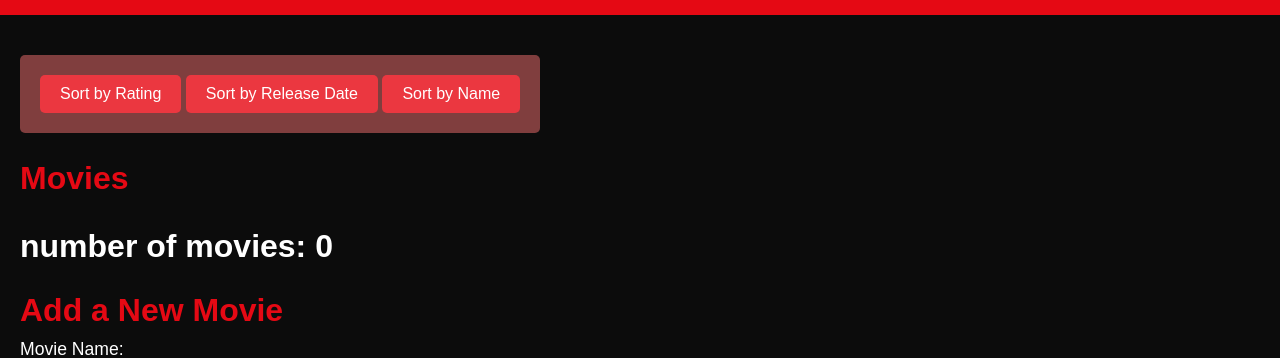
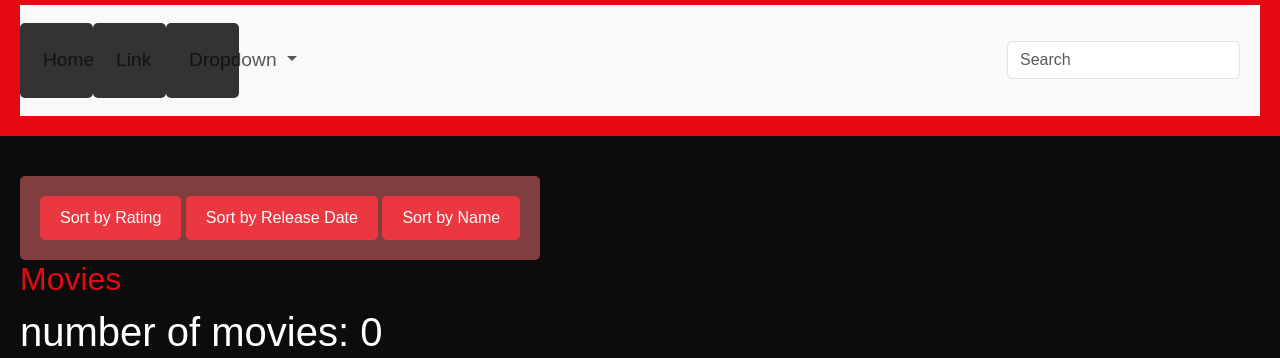
Before and after one commit to Chocsheep/PWA-School_Software_Project-Year_12-HSC, a Flask app: template templates/movies.html in a window 1280 px wide. Shown: the part 97-455 px from the top of the page. Run offline with Flask 3, Linux system fonts and the light colour scheme; the template is opened without the code that fills it, so the values that code supplies are empty.

Commit message:
Add Bootstrap navbar and search form; update styles for improved layout

```diff
--- a/static/css/styles.css
+++ b/static/css/styles.css
@@ -172,3 +172,8 @@
 .material-icons {
     font-size: 30px;
 }
+
+.form-inline {
+    margin-left: auto;
+    margin-right: 20px;
+}
--- a/templates/movies.html
+++ b/templates/movies.html
@@ -4,6 +4,7 @@
     <meta charset="UTF-8">
     <meta name="viewport" content="width=device-width, initial-scale=1.0">
     <title>Novlix</title>
+    <link href="https://cdn.jsdelivr.net/npm/bootstrap@5.3.3/dist/css/bootstrap.min.css" rel="stylesheet" integrity="sha384-QWTKZyjpPEjISv5WaRU9OFeRpok6YctnYmDr5pNlyT2bRjXh0JMhjY6hW+ALEwIH" crossorigin="anonymous">
     <link rel="stylesheet" href="/static/css/styles.css">
     <link rel="stylesheet" href="https://cdnjs.cloudflare.com/ajax/libs/font-awesome/4.7.0/css/font-awesome.min.css">
     <link rel="icon" href="/static/images/logo1.jpg" type="image/icon">
@@ -12,6 +13,36 @@
     <header>
         <h1>Welcome to the Movie List</h1>
         <p>Current date and time: {{ today }}</p>
+        <nav class="navbar navbar-expand-lg navbar-light bg-light">
+            <button class="navbar-toggler" type="button" data-bs-toggle="collapse" data-bs-target="#navbarSupportedContent" aria-controls="navbarSupportedContent" aria-expanded="false" aria-label="Toggle navigation">
+              <span class="navbar-toggler-icon"></span>
+            </button>
+
+            <div class="collapse navbar-collapse" id="navbarSupportedContent">
+              <ul class="navbar-nav mr-auto">
+                <li class="nav-item active">
+                  <a class="nav-link" href="#">Home <span class="sr-only">(current)</span></a>
+                </li>
+                <li class="nav-item">
+                  <a class="nav-link" href="#">Link</a>
+                </li>
+                <li class="nav-item dropdown">
+                  <a class="nav-link dropdown-toggle" href="#" id="navbarDropdown" role="button" data-bs-toggle="dropdown" aria-haspopup="true" aria-expanded="false">
+                    Dropdown
+                  </a>
+                  <div class="dropdown-menu" aria-labelledby="navbarDropdown">
+                    <a class="dropdown-item" href="#">Action</a>
+                    <a class="dropdown-item" href="#">Another action</a>
+                    <div class="dropdown-divider"></div>
+                    <a class="dropdown-item" href="#">Something else here</a>
+                  </div>
+                </li>
+              </ul>
+              <form class="form-inline my-2 my-lg-0">
+                <input class="form-control mr-sm-2" type="search" placeholder="Search" aria-label="Search">
+              </form>
+            </div>
+          </nav>
     </header>
     <main>
         <div class="sorting">
@@ -59,5 +90,6 @@
     </main>
 <script src="https://code.jquery.com/jquery-3.6.0.min.js"></script>
 <script src="/static/js/scripts.js"></script>
+<script src="https://cdn.jsdelivr.net/npm/bootstrap@5.3.3/dist/js/bootstrap.bundle.min.js" integrity="sha384-YvpcrYf0tY3lHB60NNkmXc5s9fDVZLESaAA55NDzOxhy9GkcIdslK1eN7N6jIeHz" crossorigin="anonymous"></script>
 </body>
 </html>
```
